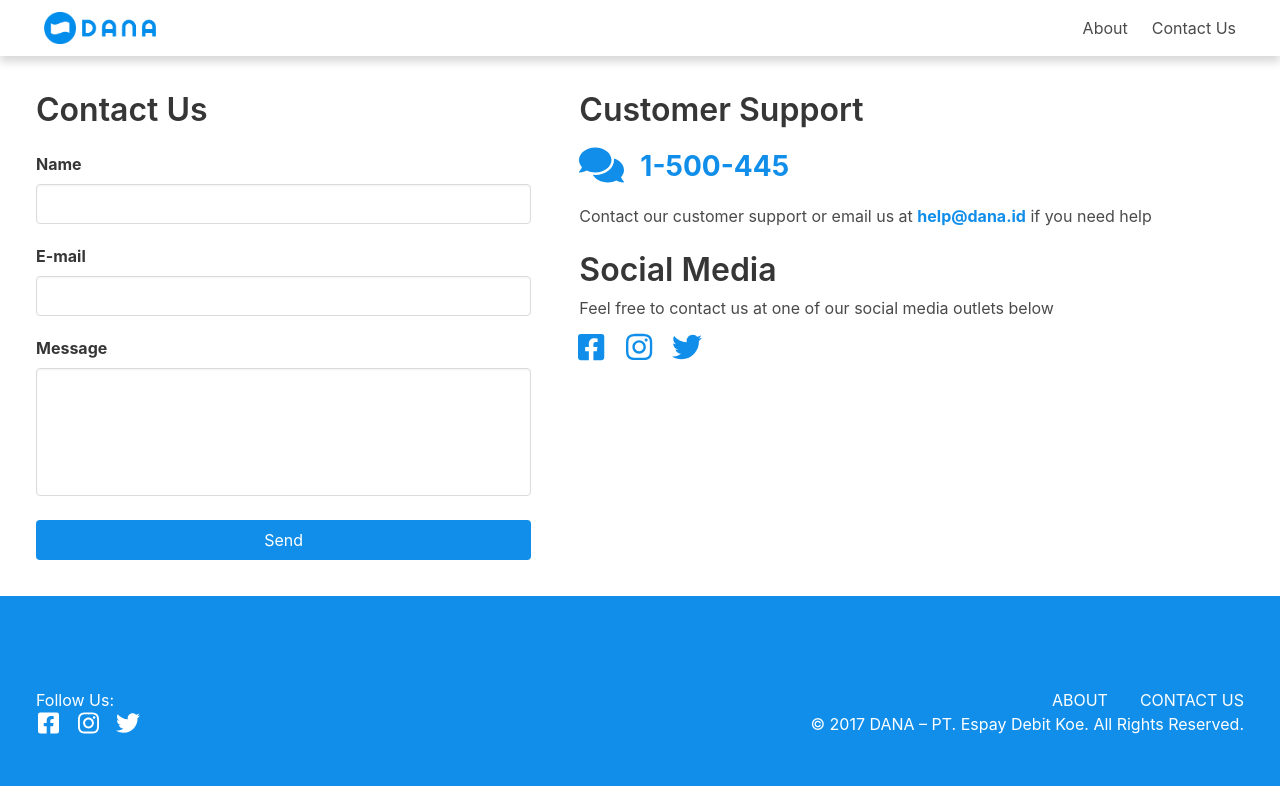
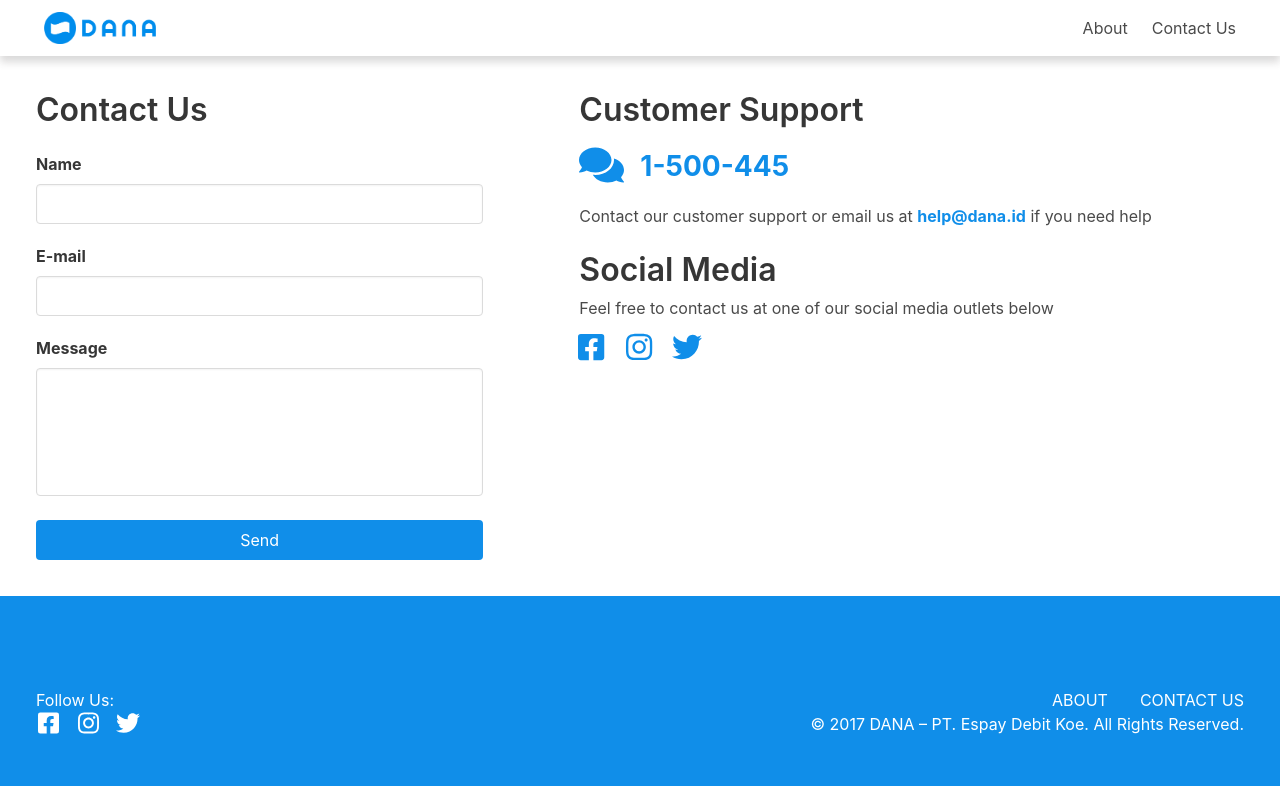
Before and after one commit to tasyald/webtask, a React (Create React App) app: page /webtask/contact in a window 1280 px wide. Built offline with nearby package versions, Linux system fonts and the light colour scheme.

Commit message:
Fix contact form padding

```diff
--- a/src/components/ContactForm/ContactForm.scss
+++ b/src/components/ContactForm/ContactForm.scss
@@ -1,7 +1,7 @@
 @import '../../assets/scss/base';
 
 .contact-form {
-  padding: 3rem 0 3rem 3rem;
+  padding: 3rem;
 
   .is-mobile {
     display: none;
```
